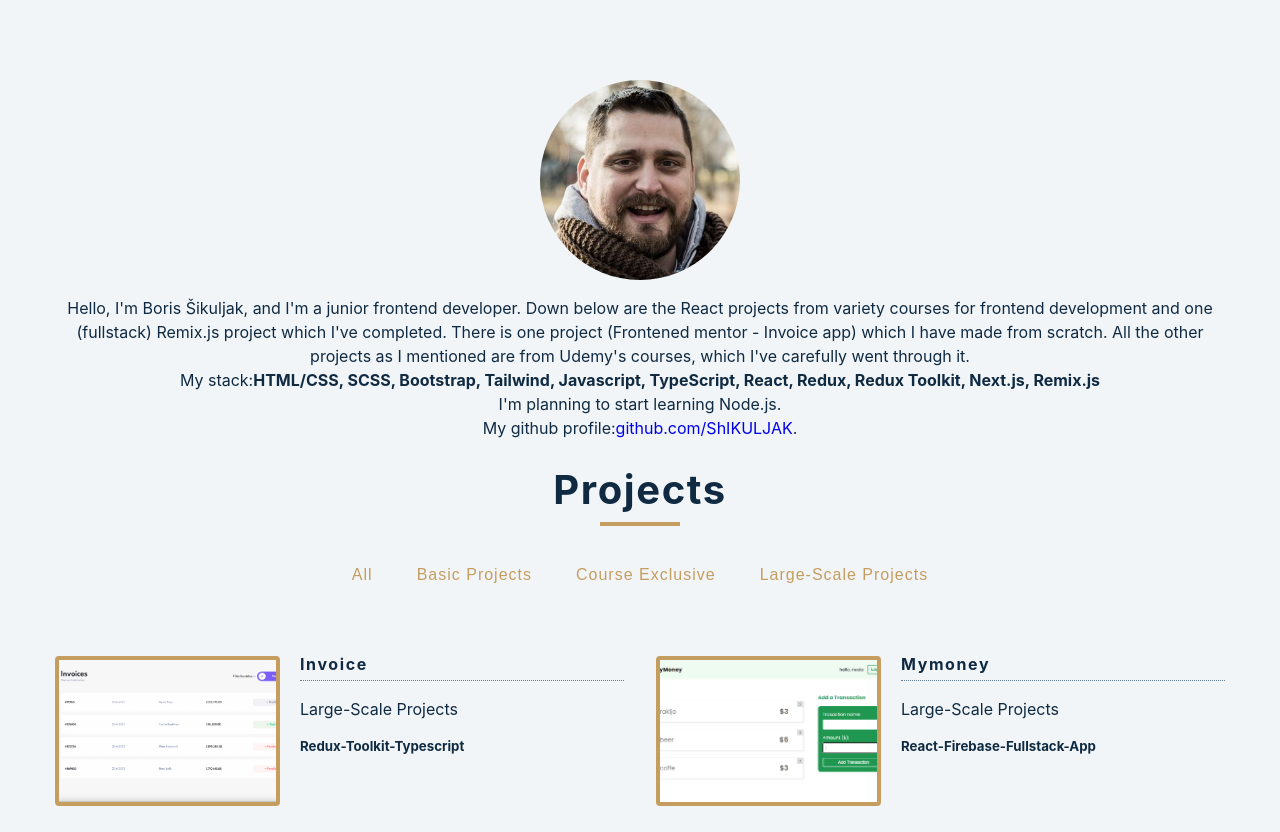
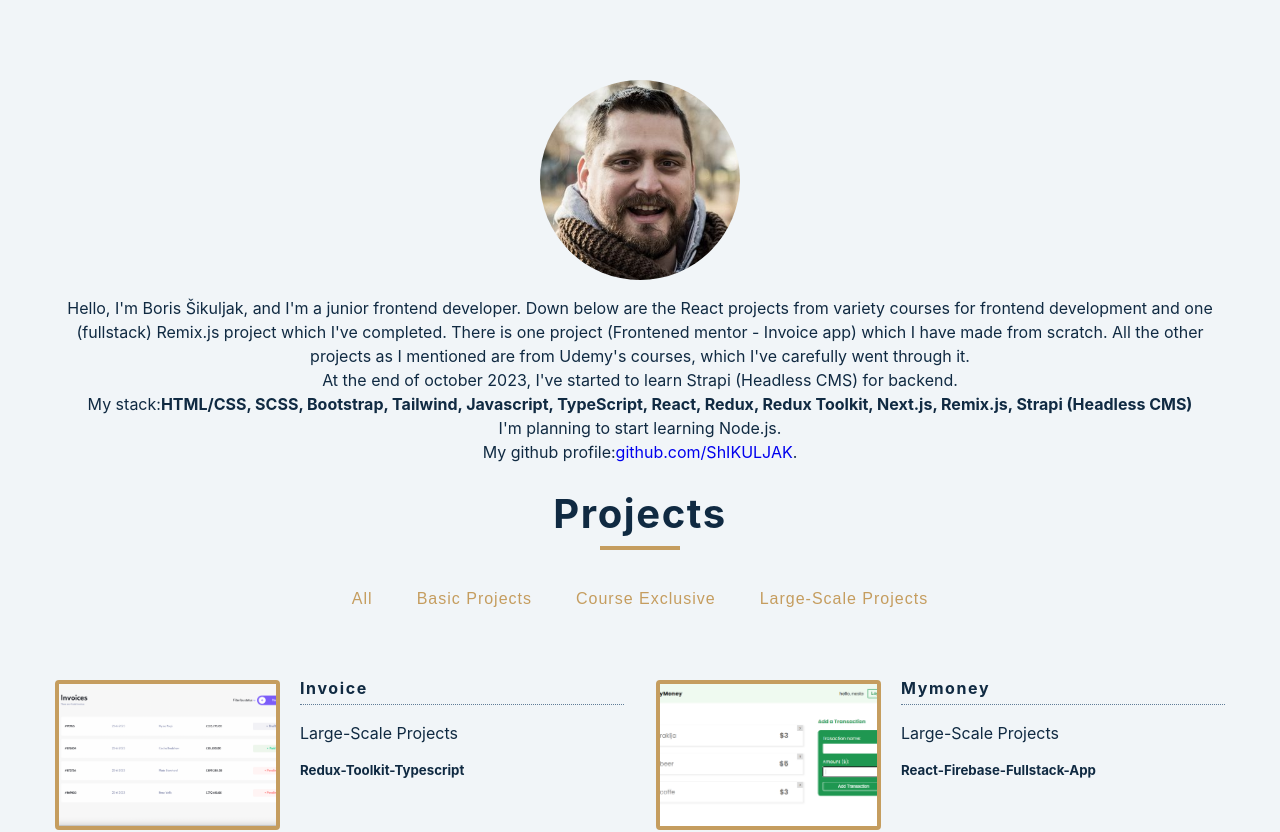
Before and after one commit to ShIKULJAK/portfolio, a React (Create React App) app: page / in a window 1280 px wide. Shown: the top 832 px of the page. Built offline with nearby package versions, Linux system fonts and the light colour scheme.

Commit message:
Update App.js

```diff
--- a/src/App.js
+++ b/src/App.js
@@ -34,8 +34,13 @@ function App() {
          Hello, I'm Boris Šikuljak, and I'm a junior frontend developer. Down below are the React projects from variety courses for frontend development and one (fullstack) Remix.js project which I've completed.
 There is one project (Frontened mentor - Invoice app) which I have made from scratch. All the other projects as I mentioned are from Udemy's courses, which I've carefully went through it.
 <br/>
+
+At the end of october 2023, I've started to learn Strapi (Headless CMS) for backend.
+
+  <br/>
+
 My stack:
-<b>HTML/CSS, SCSS, Bootstrap, Tailwind, Javascript, TypeScript, React, Redux, Redux Toolkit, Next.js, Remix.js</b>
+<b>HTML/CSS, SCSS, Bootstrap, Tailwind, Javascript, TypeScript, React, Redux, Redux Toolkit, Next.js, Remix.js, Strapi (Headless CMS)</b>
 <br/>
 I'm planning to start learning Node.js.
 <br />
```
